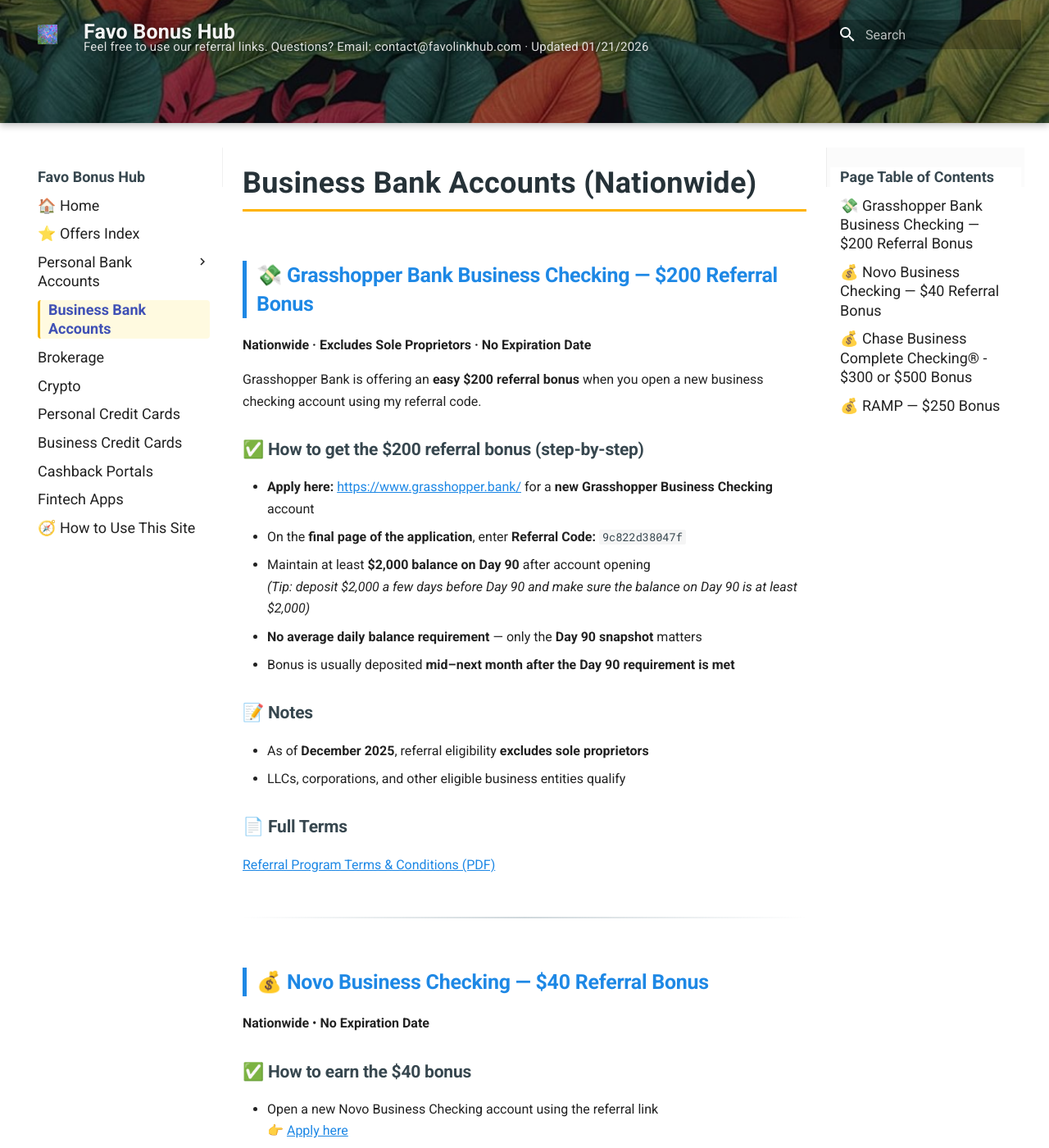
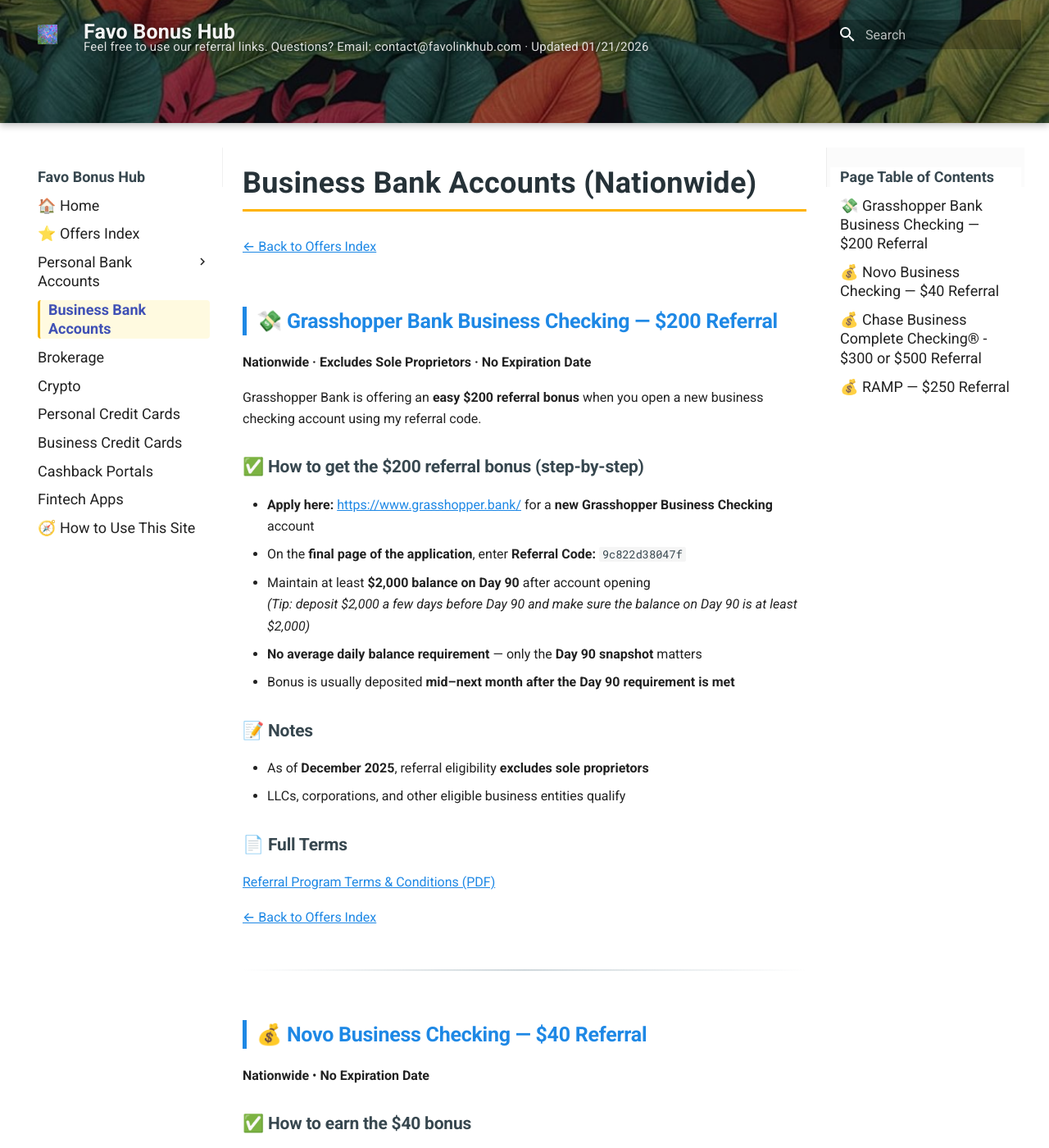
Before and after one commit to whispersofzephyr/favolinkhub-site, an MkDocs documentation site: the page built from docs/business-bank.md, in a window 1280 px wide and 1400 px high. Shown: the whole window at 82% size. Built offline with MkDocs 1.6.1 and Material for MkDocs 9.7.7, drawn with Linux system fonts in a browser that asks for light colours; some of the changed text lies outside the part shown.

Commit message:
Update business-bank.md

```diff
--- a/docs/business-bank.md
+++ b/docs/business-bank.md
@@ -1,6 +1,9 @@
 # Business Bank Accounts (Nationwide)
 
-## 💸 Grasshopper Bank Business Checking — $200 Referral Bonus
+--8<-- "snippets/back-to-list.md"
+
+<a id="biz-grasshopper"></a>
+## 💸 Grasshopper Bank Business Checking — $200 Referral
 **Nationwide · Excludes Sole Proprietors · No Expiration Date**
 
 Grasshopper Bank is offering an **easy $200 referral bonus** when you open a new business checking account using my referral code.
@@ -20,9 +23,12 @@ Grasshopper Bank is offering an **easy $200 referral bonus** when you open a new
 ### 📄 Full Terms
 [Referral Program Terms & Conditions (PDF)](https://www.grasshopper.bank/wp-content/uploads/2025/09/Referral-Program-Terms-Conditions-2.pdf)
 
+--8<-- "snippets/back-to-list.md"
+
 ---
 
-## 💰 Novo Business Checking — $40 Referral Bonus
+<a id="biz-novo"></a>
+## 💰 Novo Business Checking — $40 Referral
 **Nationwide** • **No Expiration Date**
 
 ### ✅ How to earn the $40 bonus
@@ -52,8 +58,12 @@ Grasshopper Bank is offering an **easy $200 referral bonus** when you open a new
 - **Referrer limit:** You can refer others as well. Bonuses paid on up to **10 qualified referrals per calendar year**
 - Bonus typically paid **within 30 days after all requirements are met**
 
+--8<-- "snippets/back-to-list.md"
+
 ---
-## 💰 Chase Business Complete Checking® - $300 or $500 Bonus
+
+<a id="biz-chase-business"></a>
+## 💰 Chase Business Complete Checking® - $300 or $500 Referral
 **Nationwide · Expiration: 04/30/2026**
 
 > **Quick Summary**
@@ -102,9 +112,12 @@ Grasshopper Bank is offering an **easy $200 referral bonus** when you open a new
 - Chase Online℠ Bill Pay
 - Chase QuickAccept® (QuickAccept card payments are combined into one qualifying transaction per day)
 
+--8<-- "snippets/back-to-list.md"
+
 ---
 
-## 💰 RAMP — $250 Bonus
+<a id="biz-ramp"></a>
+## 💰 RAMP — $250 Referral
 
 **Bonus:** $250
 
@@ -121,3 +134,5 @@ Grasshopper Bank is offering an **easy $200 referral bonus** when you open a new
 
 **Apply:**
 [Apply here](https://ramp.com/?rc=9SKE6U&referral_location=referral_page)
+
+--8<-- "snippets/back-to-list.md"
```
